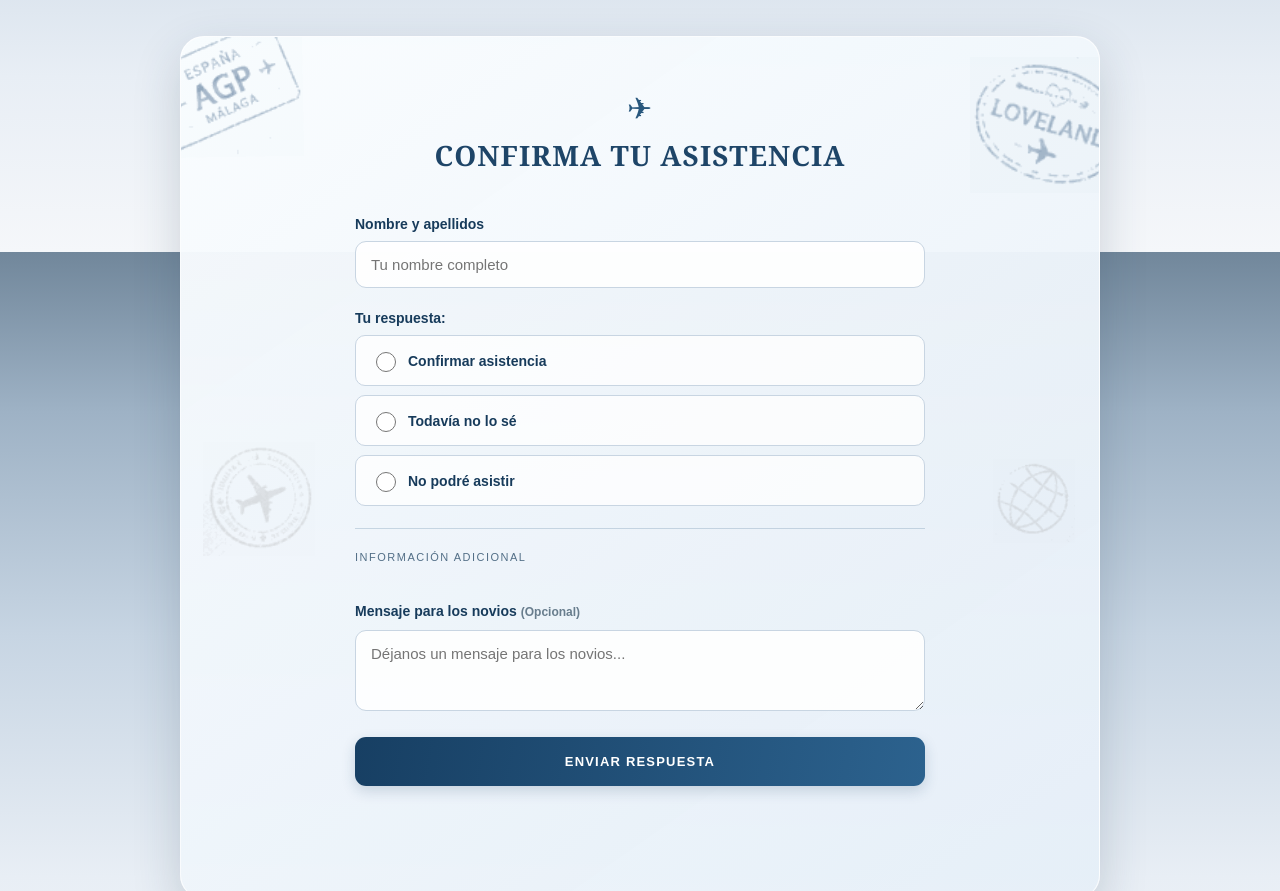
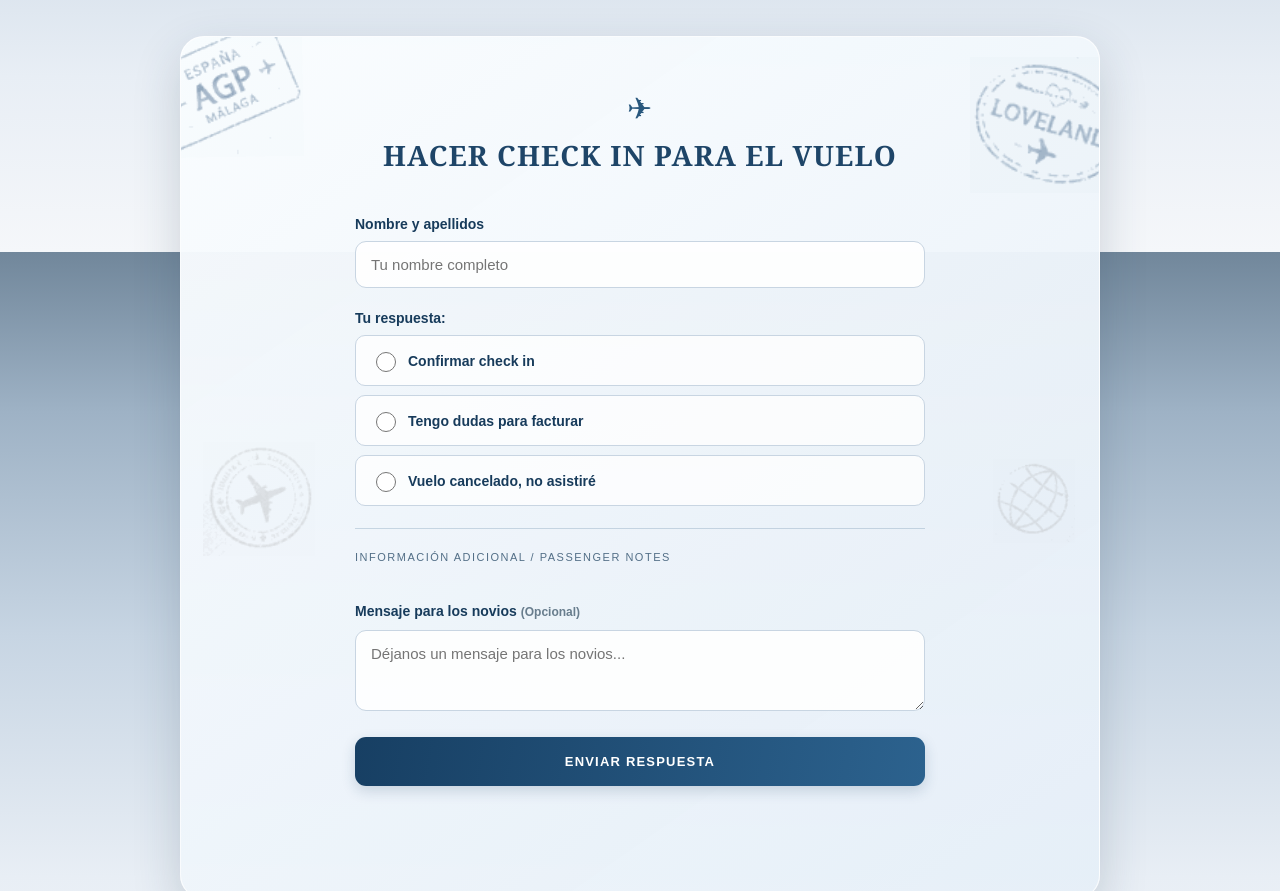
Before and after one commit to saschafly/Boda-Olga-Sascha, a plain HTML site: page index.html in a window 1280 px wide. Shown: the part 2148-3039 px from the top of the page. Drawn offline with Linux system fonts and the light colour scheme.

```diff
--- a/index.html
+++ b/index.html
@@ -554,9 +554,9 @@ main:before{display:none}
 <img class="stamp-art stamp-flight" src="images/stamp-flight.png" alt="">
 <img class="stamp-art stamp-globe" src="images/stamp-globe.png" alt="">
 </div><form id="rsvp"><div class="ticket-main">
-<div class="ticket-form-label">Confirma tu asistencia</div>
+<div class="ticket-form-label">Hacer check in para el vuelo</div>
 <div class="field"><label for="name">Nombre y apellidos</label><input id="name" name="name" required placeholder="Tu nombre completo"></div>
-<div class="field"><span class="group-label">Tu respuesta:</span><div class="choices"><label class="choice"><input type="radio" name="attendance" value="Hacer check in para el vuelo" required> Confirmar asistencia</label><label class="choice"><input type="radio" name="attendance" value="Dudoso"> Todavía no lo sé</label><label class="choice"><input type="radio" name="attendance" value="No podré asistir"> No podré asistir</label></div></div>
+<div class="field"><span class="group-label">Tu respuesta:</span><div class="choices"><label class="choice"><input type="radio" name="attendance" value="Hacer check in para el vuelo" required> Confirmar check in</label><label class="choice"><input type="radio" name="attendance" value="Dudoso"> Tengo dudas para facturar</label><label class="choice"><input type="radio" name="attendance" value="No podré asistir"> Vuelo cancelado, no asistiré</label></div></div>
 <div class="ticket-form-label additional-label">Información adicional / Passenger notes</div>
 <div class="conditional" id="attendingFields">
 <div class="field"><label for="diet">Alergias, intolerancias o necesidades alimentarias</label><textarea id="diet" name="diet" rows="3" placeholder="Indica también si alguien necesita un menú especial"></textarea></div>
@@ -621,8 +621,8 @@ form.addEventListener('submit',async e=>{
    introText:"Nos haría muchísima ilusión compartir contigo un día tan especial. Queremos que nos acompañes y, para ayudarnos a organizarlo todo, te agradeceríamos que rellenaras este pequeño formulario.",
    dateLabel:"Fecha", dateValue:"Domingo, 03 de octubre de 2027", timeLabel:"Hora", timeValue:"12:00 h", placeLabel:"Lugar", placeValue:"Finca Paloverde Ágape, Alhaurín de la Torre",
    nameLabel:"Nombre y apellidos", namePlaceholder:"Tu nombre completo", response:"Tu respuesta:",
-   attendance:["Confirmar asistencia","Todavía no lo sé","No podré asistir"],
-   additional:"Información adicional", dietLabel:"Alergias, intolerancias o necesidades alimentarias", dietPlaceholder:"Indica también si alguien necesita un menú especial",
+   attendance:["Confirmar check in","Tengo dudas para facturar","Vuelo cancelado, no asistiré"],
+   additional:"Información adicional / Passenger notes", dietLabel:"Alergias, intolerancias o necesidades alimentarias", dietPlaceholder:"Indica también si alguien necesita un menú especial",
    songsLabel:"3 canciones que te gustaría escuchar en la boda", songsPlaceholder:"Escribe hasta 3 canciones y, si puedes, sus artistas", hint:"Opcional · ¡Queremos conocer tus favoritas!",
    messageLabel:"Mensaje para los novios", optional:"(Opcional)", messagePlaceholder:"Déjanos un mensaje para los novios...",
    submit:"Enviar respuesta", sending:"Enviando…", successTitle:"¡Muchas gracias!",
@@ -695,7 +695,7 @@ form.addEventListener('submit',async e=>{
   setText(".intro h2",t.introTitle); setText(".intro p",t.introText);
   const details=document.querySelectorAll(".details .detail");
   [[t.dateLabel,t.dateValue],[t.timeLabel,t.timeValue],[t.placeLabel,t.placeValue]].forEach((v,i)=>{if(details[i]){details[i].querySelector(".label").textContent=v[0];details[i].querySelector("strong").textContent=v[1];}});
-  setText(".ticket-main>.ticket-form-label:first-child",current==="es"?"Confirma tu asistencia":current==="en"?"Check in for your flight":"Für den Flug einchecken");
+  setText(".ticket-main>.ticket-form-label:first-child",current==="es"?"Hacer check in para el vuelo":current==="en"?"Check in for your flight":"Für den Flug einchecken");
   setText('label[for="name"]',t.nameLabel);
   const name=document.getElementById("name"); if(name) name.placeholder=t.namePlaceholder;
   setText(".group-label",t.response);
```
